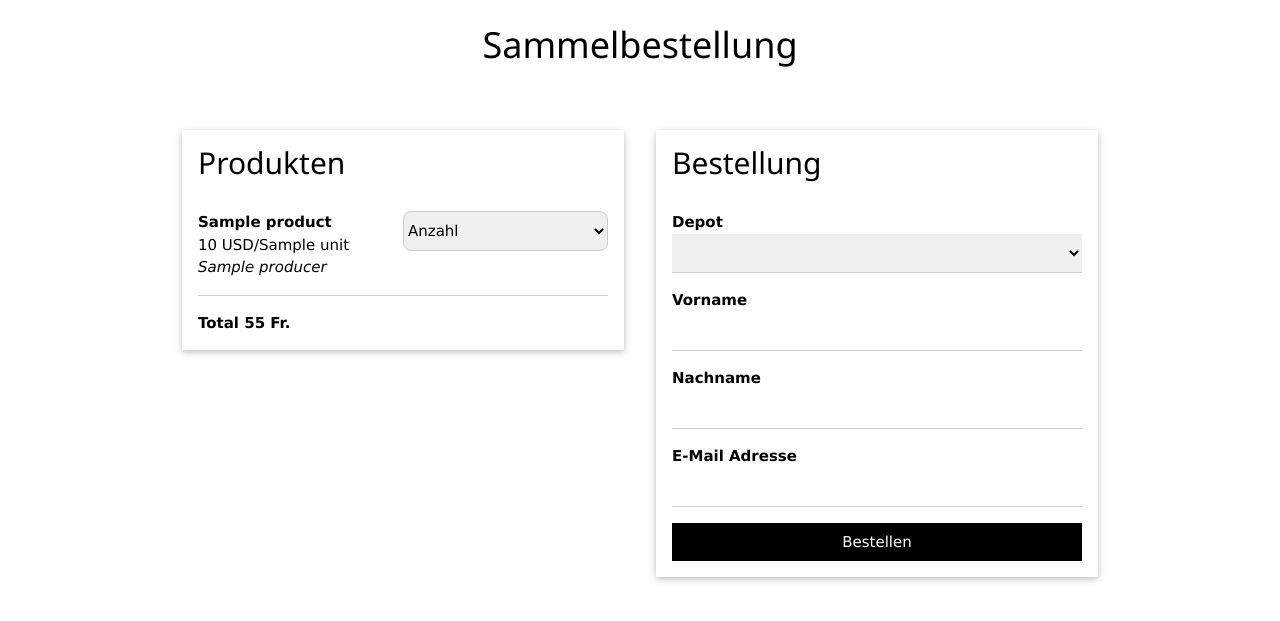
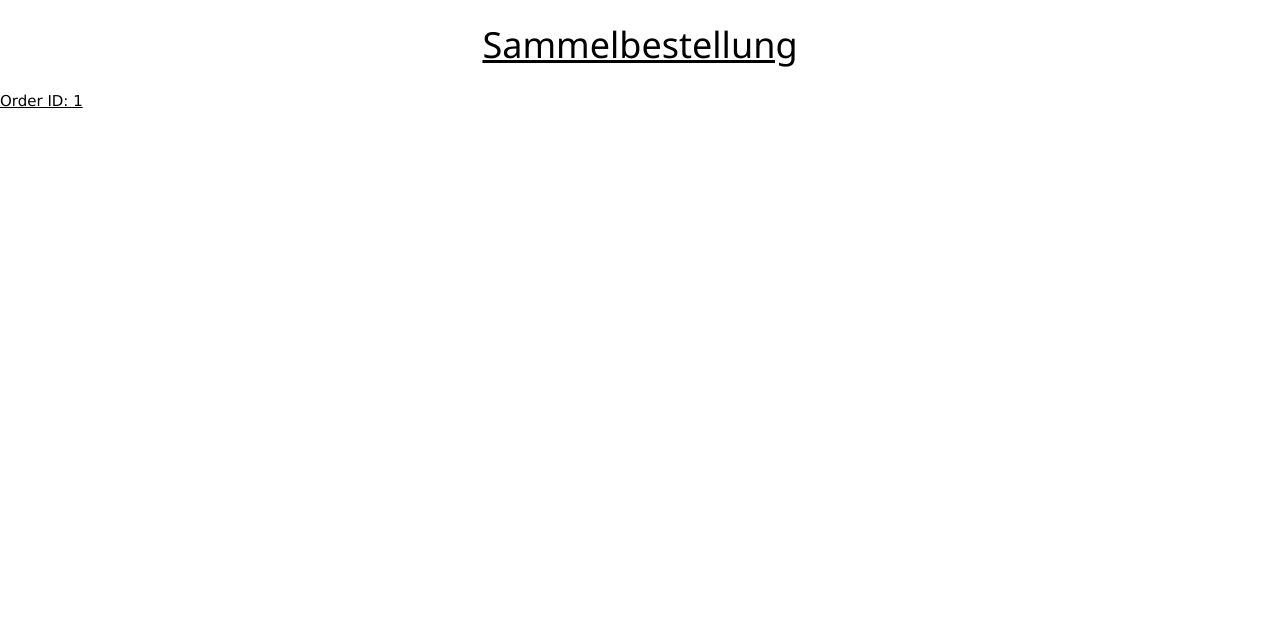
Before and after one commit to eclarasgsw/collective-orders, a Flask app: template templates/home.html in a window 1280 px wide. Shown: the top 621 px of the page. Run offline with Flask 3, Linux system fonts and the light colour scheme; the template is opened without the code that fills it: most values are stand-ins (such as "Sample title", 1, 10 or a date in 2020).

Commit message:
Added home and order id page

```diff
--- a/app.py
+++ b/app.py
@@ -26,13 +26,27 @@ PRODUCTS = [{
   'producer': 'St.Gallen - Müller'
 }]
 
+ORDERS = [{
+  'id': 1
+}, {
+  'id': 2
+}, {
+  'id': 3
+}]
+
 AMOUNT = [1, 2, 3, 4, 5, 6, 7, 8, 9, 10]
 
 
 @app.route("/")
-def collective_order():
+def hello():
+  return render_template('home.html', orders=ORDERS)
+
+
+@app.route("/order/<id>")
+def order(id):
   depots = load_depots_from_db()
-  return render_template('home.html',
+  return render_template('order.html',
+                         orders=ORDERS,
                          products=PRODUCTS,
                          depots=depots,
                          amount=AMOUNT)
--- a/templates/header.html
+++ b/templates/header.html
@@ -1,3 +1,3 @@
 <header class="w3-container w3-padding">
-  <h1 class="w3-center">Sammelbestellung</h1>
+  <h1 class="w3-center"><a href="/">Sammelbestellung</a></h1>
 </header>
--- a/templates/home.html
+++ b/templates/home.html
@@ -3,27 +3,8 @@
   {% include 'head.html' %}
   <body>
   {% include 'header.html' %}
-    <div class="w3-container w3-content w3-padding-32" style="max-width:800px>
-      <div class="w3-row-padding">
-        <div class="w3-half w3-padding">
-          <div class="w3-container w3-card">
-            <h2>Produkten</h2>
-            <div>
-              {% for product in products %}
-                {% include 'productitem.html' %}
-              {% endfor %}
-            </div>
-            <p class="w3-section"><b>Total 55 Fr.</b></p>
-          </div>
-        </div>
-
-        <div class="w3-half w3-padding">
-          <div class="w3-container w3-card">
-            <h2>Bestellung</h2>
-            {% include 'ordercontactform.html' %}
-          </div>
-        </div>
-      </div>
-    </div>
+    {% for order in orders %}
+      <a href="/order/{{order.id}}">Order ID: {{order.id}}</a><br>
+    {% endfor %}
   </body>
 </html>
--- a/templates/ordercontactform.html
+++ b/templates/ordercontactform.html
@@ -1,5 +1,5 @@
 <div class="w3-row">
-  <form>
+  <form action="/order/1/apply">
     <div class="w3-section">
       <label for="depot"><b>Depot</b></label>
       <select class="w3-select" name="depot">
```
Also changed, not shown: templates/order.html (added, +29 -0 lines).
